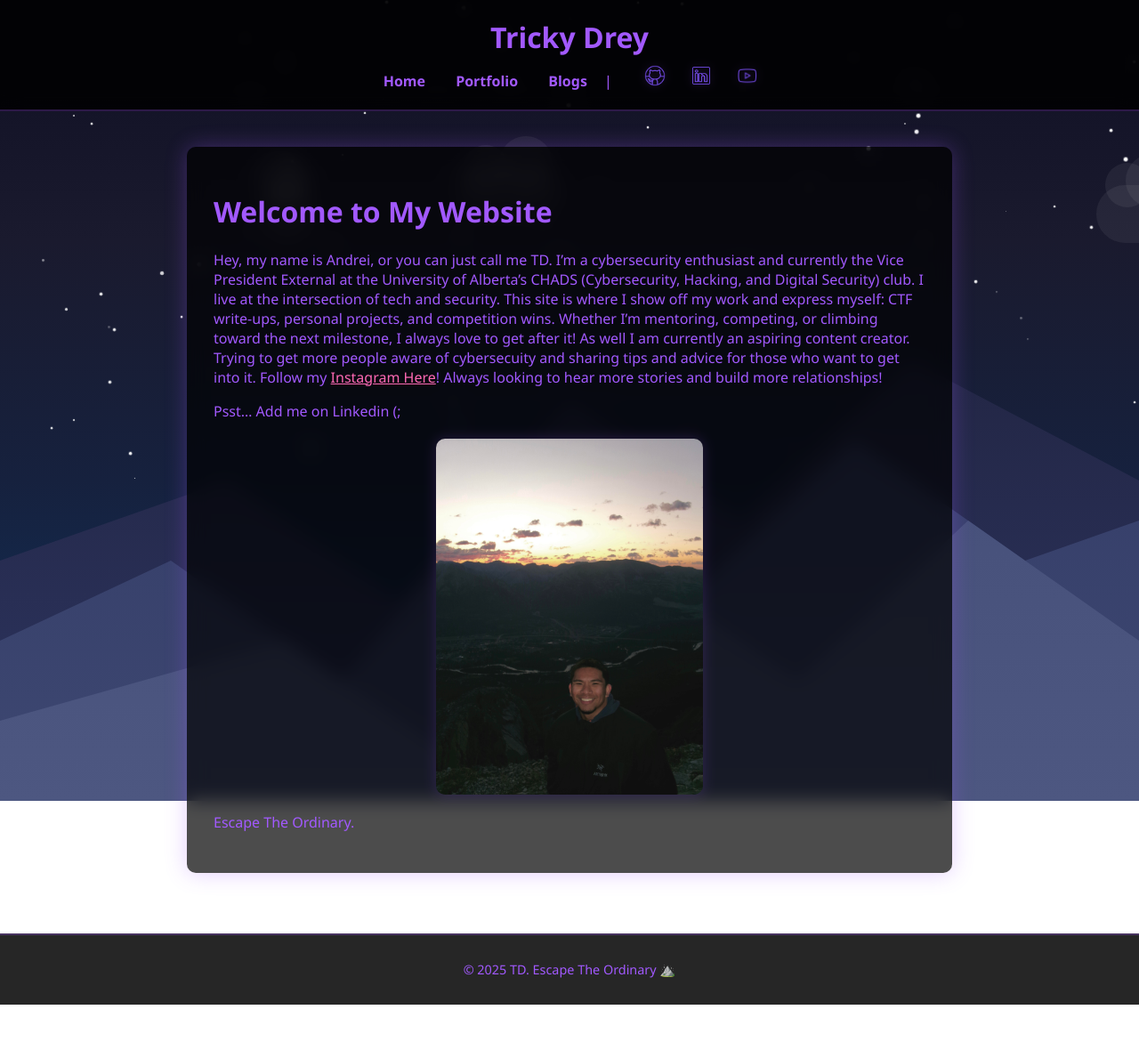
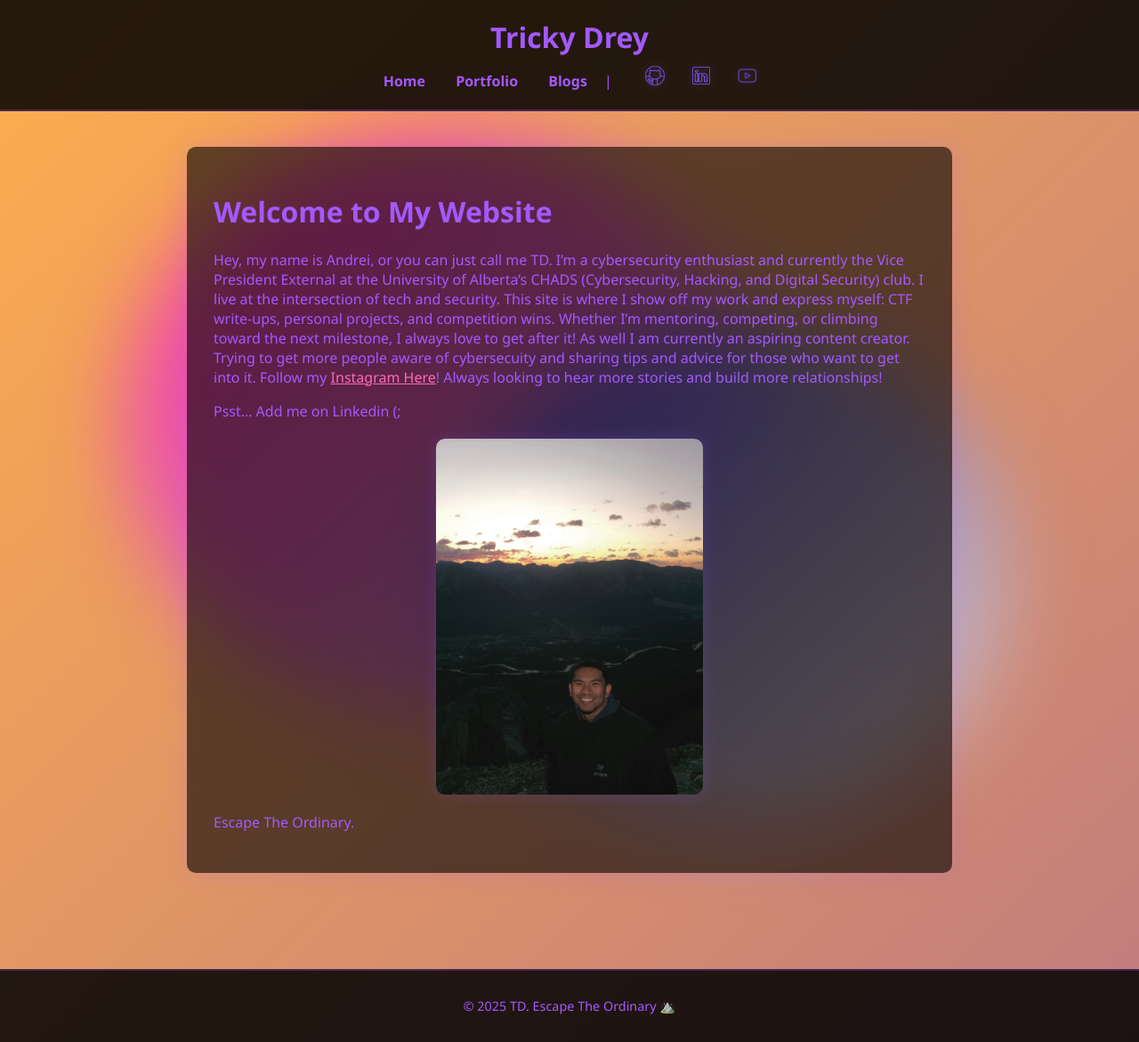
Before and after one commit to AndreiFabon/PersonalWeb, a Jekyll site: the page built from index.markdown, in a window 1280 px wide. Shown: the whole page at 89% size. Built offline with Jekyll 4.4.1, drawn with Linux system fonts in a browser that asks for light colours; before the commit the page ends 1129 px from its top, so only the background shows below that.

Commit message:
reversed

```diff
--- a/_layouts/default.html
+++ b/_layouts/default.html
@@ -6,23 +6,38 @@
   <title>{{ page.title }} | TD</title>
   <link rel="stylesheet" href="/assets/css/style.css">
   <link rel="icon" type="image/x-icon" href="{{ '/assets/images/Untitled design.png' | relative_url }}">
+  <style>
+    html, body {
+      margin: 0;
+      padding: 0;
+      min-height: 100%;
+    }
+
+    .page-wrapper {
+      position: relative;
+      overflow: hidden;
+    }
+
+    .content-wrapper {
+      position: relative;
+      z-index: 1;
+      padding-bottom: 3rem; /* prevent blobs from hiding bottom content */
+    }
+
+    footer {
+      position: relative;
+      z-index: 1;
+      text-align: center;
+      padding: 1rem;
+    }
+  </style>
 </head>
 <body>
   <div class="page-wrapper">
 
-    <!-- ✨ Mountain Background -->
-    <div class="mountain-background">
-      <!-- Stars -->
-      <div class="stars" id="starsContainer"></div>
-
-      <!-- Clouds -->
-      <div class="clouds" id="cloudsContainer"></div>
-
-      <!-- Mountain layers -->
-      <div class="mountain-layer mountain-back parallax-element" data-speed="0.2"></div>
-      <div class="mountain-layer mountain-mid parallax-element" data-speed="0.5"></div>
-      <div class="mountain-layer mountain-front parallax-element" data-speed="0.8"></div>
-    </div>
+    <!-- ✨ Animated Blob Background -->
+    <div class="blob" style="top:10%; left:10%; width:60%; height:60%; background: linear-gradient(to bottom right, #f0c, rgb(193, 143, 226));"></div>
+    <div class="blob blob-reverse" style="top:30%; left:40%; width:50%; height:50%; background: linear-gradient(to bottom right, rgb(33, 51, 212), rgb(230, 236, 236));"></div>
 
     <!-- 🔒 Content Layer -->
     <div class="content-wrapper">
@@ -60,66 +75,5 @@
     </footer>
 
   </div>
-
-  <!-- JavaScript for Mountain Background -->
-  <script>
-    // Generate random stars
-    function createStars() {
-      const starsContainer = document.getElementById('starsContainer');
-      const numberOfStars = 100;
-
-      for (let i = 0; i < numberOfStars; i++) {
-        const star = document.createElement('div');
-        star.className = 'star';
-        star.style.left = Math.random() * 100 + '%';
-        star.style.top = Math.random() * 100 + '%';
-        star.style.width = Math.random() * 3 + 1 + 'px';
-        star.style.height = star.style.width;
-        star.style.animationDelay = Math.random() * 3 + 's';
-        star.style.animationDuration = (Math.random() * 2 + 2) + 's';
-        starsContainer.appendChild(star);
-      }
-    }
-
-    // Generate random clouds
-    function createClouds() {
-      const cloudsContainer = document.getElementById('cloudsContainer');
-      const numberOfClouds = 5;
-
-      for (let i = 0; i < numberOfClouds; i++) {
-        const cloud = document.createElement('div');
-        cloud.className = 'cloud';
-        cloud.style.width = Math.random() * 80 + 60 + 'px';
-        cloud.style.height = Math.random() * 40 + 30 + 'px';
-        cloud.style.left = Math.random() * 100 + '%';
-        cloud.style.top = Math.random() * 60 + 20 + '%';
-        cloud.style.animationDelay = Math.random() * 20 + 's';
-        cloud.style.animationDuration = (Math.random() * 10 + 15) + 's';
-        cloudsContainer.appendChild(cloud);
-      }
-    }
-
-    // Parallax scrolling effect
-    function parallaxScroll() {
-      const scrollTop = window.pageYOffset;
-      const parallaxElements = document.querySelectorAll('.parallax-element');
-
-      parallaxElements.forEach(element => {
-        const speed = element.dataset.speed;
-        const yPos = -(scrollTop * speed);
-        element.style.transform = `translateY(${yPos}px)`;
-      });
-    }
-
-    // Initialize when page loads
-    document.addEventListener('DOMContentLoaded', function() {
-      createStars();
-      createClouds();
-    });
-
-    // Add scroll event listener
-    window.addEventListener('scroll', parallaxScroll);
-  </script>
-
 </body>
 </html>
--- a/assets/css/style.css
+++ b/assets/css/style.css
@@ -3,117 +3,17 @@ body {
   margin: 0;
   padding: 0;
   font-family: 'Segoe UI', sans-serif;
+  background: linear-gradient(-45deg, hwb(282 33% 35%), hsl(32, 97%, 65%), #eed7ec);
+  background-size: 400% 400%;
+  animation: gradient 20s ease infinite;
   color: #a259ff;
-  overflow-x: hidden;
 }
 
-/* === Mountain Background === */
-.mountain-background {
-  position: fixed;
-  top: 0;
-  left: 0;
-  width: 100%;
-  height: 100%;
-  z-index: -1;
-  background: linear-gradient(to bottom, #0f0f23 0%, #1a1a2e 30%, #16213e 60%, #0f3460 100%);
-}
-
-/* Animated stars */
-.stars {
-  position: absolute;
-  top: 0;
-  left: 0;
-  width: 100%;
-  height: 60%;
-  overflow: hidden;
-}
-
-.star {
-  position: absolute;
-  background: white;
-  border-radius: 50%;
-  animation: twinkle 3s infinite alternate;
-}
-
-@keyframes twinkle {
-  0% { opacity: 0.3; transform: scale(0.8); }
-  100% { opacity: 1; transform: scale(1.2); }
-}
-
-/* Moving clouds */
-.clouds {
-  position: absolute;
-  top: 10%;
-  left: 0;
-  width: 200%;
-  height: 40%;
-  opacity: 0.6;
-}
-
-.cloud {
-  position: absolute;
-  background: rgba(255, 255, 255, 0.1);
-  border-radius: 50px;
-  animation: float 20s infinite linear;
-}
-
-.cloud:before,
-.cloud:after {
-  content: '';
-  position: absolute;
-  background: rgba(255, 255, 255, 0.1);
-  border-radius: 50px;
-}
-
-.cloud:before {
-  width: 50px;
-  height: 50px;
-  top: -25px;
-  left: 10px;
-}
-
-.cloud:after {
-  width: 60px;
-  height: 60px;
-  top: -35px;
-  right: 10px;
-}
-
-@keyframes float {
-  0% { transform: translateX(-100px); }
-  100% { transform: translateX(100vw); }
-}
-
-/* Mountain layers - back to front */
-.mountain-layer {
-  position: absolute;
-  bottom: 0;
-  left: 0;
-  width: 100%;
-  height: 100%;
-}
-
-.mountain-back {
-  z-index: 1;
-  background: linear-gradient(to top, #2d3561 0%, #1a1a2e 100%);
-  clip-path: polygon(0 100%, 0 70%, 20% 60%, 35% 75%, 50% 50%, 65% 65%, 80% 45%, 100% 60%, 100% 100%);
-}
-
-.mountain-mid {
-  z-index: 2;
-  background: linear-gradient(to top, #3d4771 0%, #2d3561 100%);
-  clip-path: polygon(0 100%, 0 80%, 15% 70%, 30% 85%, 45% 60%, 60% 75%, 75% 55%, 90% 70%, 100% 65%, 100% 100%);
-}
-
-.mountain-front {
-  z-index: 3;
-  background: linear-gradient(to top, #4d5781 0%, #3d4771 100%);
-  clip-path: polygon(0 100%, 0 90%, 25% 80%, 40% 95%, 55% 70%, 70% 85%, 85% 65%, 100% 80%, 100% 100%);
-}
-
-/* Parallax effect on scroll */
-.parallax-element {
-  transition: transform 0.1s ease-out;
+/* === Animated Background === */
+@keyframes gradient {
+  0% { background-position: 0% 50%; }
+  50% { background-position: 100% 50%; }
+  100% { background-position: 0% 50%; }
 }
 
 /* === Header and Nav === */
@@ -122,8 +22,6 @@ header {
   padding: 20px;
   text-align: center;
   border-bottom: 2px solid #a259ff44;
-  backdrop-filter: blur(10px);
-  -webkit-backdrop-filter: blur(10px);
 }
 
 header h1 {
@@ -145,24 +43,22 @@ nav a {
   display: inline-block;
 }
 
+
 nav a:hover {
   transform: scale(1.3);
   transition: transform 0.2s ease;
-  color: #a259ff;
+  color: #a259ff; /* stays purple, no color change */
 }
 
 /* === Main Content === */
 main {
-  background: rgba(0, 0, 0, 0.7);
-  margin: 40px auto 20px auto;
+  background-color: #000;
+  margin: 40px auto;
   padding: 30px;
   width: 80%;
   max-width: 800px;
   border-radius: 10px;
-  box-shadow: 0 0 25px rgba(162, 89, 255, 0.3);
-  backdrop-filter: blur(10px);
-  -webkit-backdrop-filter: blur(10px);
-  flex: 1;
+  box-shadow: 0 0 15px #a259ff44;
 }
 
 /* === Footer === */
@@ -170,36 +66,12 @@ footer {
   background-color: rgba(0, 0, 0, 0.85);
   text-align: center;
   padding: 15px;
+  margin-top: 40px;
   border-top: 2px solid #a259ff44;
   font-size: 0.9rem;
-  color: #a259ff;
-  backdrop-filter: blur(10px);
-  -webkit-backdrop-filter: blur(10px);
 }
 
-/* === Page Layout === */
-html, body {
-  height: 100%;
-  margin: 0;
-  padding: 0;
-}
-
-.page-wrapper {
-  position: relative;
-  overflow: hidden;
-  min-height: 100vh;
-  display: flex;
-  flex-direction: column;
-}
-
-.content-wrapper {
-  position: relative;
-  z-index: 1;
-  padding-bottom: 3rem;
-  flex: 1;
-}
-
-/* === Mobile Responsive === */
+/* === Iphone view === */
 @media (max-width: 600px) {
   main {
     width: 95%;
@@ -225,9 +97,18 @@ html, body {
   }
 }
 
-/* === Blog Cards === */
+main img {
+  display: block;
+  margin: 20px auto; /* auto centers it */
+  width: 300px;       /* set a clean, smaller size */
+  max-width: 100%;    /* makes it scale on smaller screens */
+  height: auto;
+  border-radius: 10px;
+  box-shadow: 0 0 15px rgba(162, 89, 255, 0.2);
+}
+
 .blog-card {
-  background-color: rgba(17, 16, 16, 0.9);
+  background-color: #111010;
   padding: 20px;
   margin: 20px auto;
   border-radius: 10px;
@@ -235,8 +116,6 @@ html, body {
   transition: transform 0.3s ease;
   max-width: 700px;
   text-align: left;
-  backdrop-filter: blur(5px);
-  -webkit-backdrop-filter: blur(5px);
 }
 
 .blog-card:hover {
@@ -253,7 +132,6 @@ html, body {
   color: #e3e1e4;
 }
 
-/* === Navigation Social === */
 .nav-social {
   margin-left: 20px;
 }
@@ -282,26 +160,76 @@ html, body {
   filter: drop-shadow(0 0 8px rgba(255, 255, 255, 0.5));
 }
 
-/* === Images === */
-main img {
-  display: block;
-  margin: 20px auto;
-  width: 300px;
-  max-width: 100%;
-  height: auto;
-  border-radius: 10px;
-  box-shadow: 0 0 15px rgba(162, 89, 255, 0.2);
+html, body {
+  height: 100%;
+  margin: 0;
+  padding: 0;
 }
 
-/* === Links === */
+.page-wrapper {
+  min-height: 100vh;
+  display: flex;
+  flex-direction: column;
+}
+
+main {
+  flex: 1; /* makes the main content stretch to fill space */
+}
+
+footer {
+  background-color: rgba(0, 0, 0, 0.85);
+  text-align: center;
+  padding: 15px;
+  border-top: 2px solid #a259ff44;
+  font-size: 0.9rem;
+  color: #a259ff;
+}
+
+main {
+  background: rgba(0, 0, 0, 0.6); /* translucent black */
+  margin: 40px auto 20px auto;
+  padding: 30px;
+  width: 80%;
+  max-width: 800px;
+  border-radius: 10px;
+  box-shadow: 0 0 25px rgba(162, 89, 255, 0.2);
+  backdrop-filter: blur(6px); /* optional: adds depth */
+  -webkit-backdrop-filter: blur(6px); /* for Safari support */
+  flex: 1;
+}
+
+hr {
+  border: none;
+  border-top: 2px solid #a259ff;
+  margin: 15px 0;
+  opacity: 0.6; /* optional: make it softer */
+}
+
 a {
   color: #FF69B4;
 }
 
-/* === Horizontal Rule === */
-hr {
-  border: none;
-  border-top: 2px solid #a259ff;
-  margin: 15px 0;
-  opacity: 0.6;
+@keyframes blob {
+  0%, 100% {
+    transform: translate(0, 0) scale(1);
+  }
+  33% {
+    transform: translate(30px, -50px) scale(1.1);
+  }
+  66% {
+    transform: translate(-20px, 20px) scale(0.9);
+  }
 }
+
+.blob {
+  position: absolute;
+  border-radius: 50%;
+  filter: blur(50px);
+  opacity: 0.7;
+  animation: blob 8s infinite ease-in-out;
+  z-index: 0;
+}
+
+.blob-reverse {
+  animation: blob 10s infinite ease-in-out reverse;
+}
```
